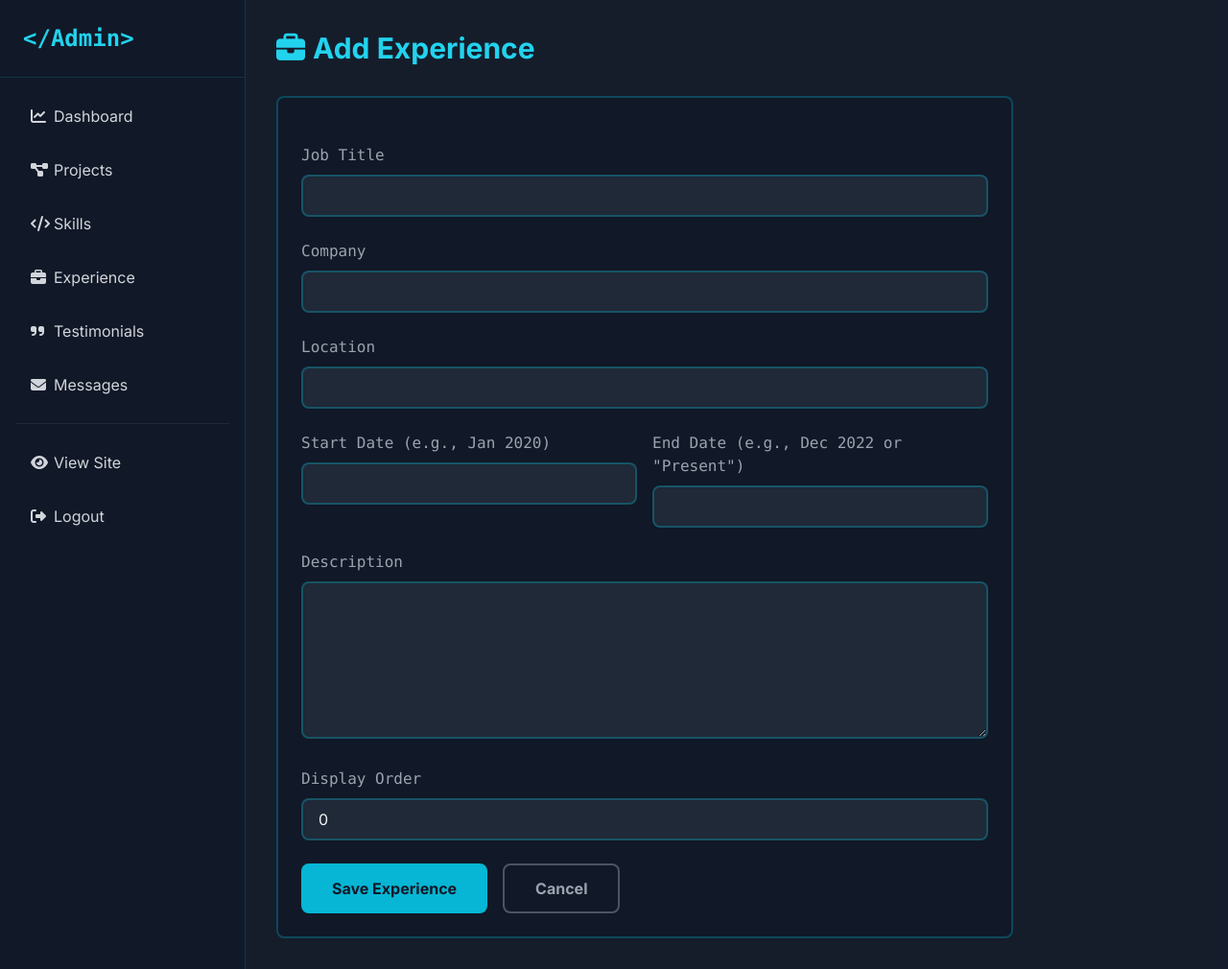
After one commit to dipakchaulagain/NetSysPortfolio, a Flask app: page /admin/experiences/add in a window 1280 px wide. The commit adds this page. Shown: the whole page at 96% size. Run offline with Flask 3, Linux system fonts and the light colour scheme; the visitor is signed in with stand-in values (Sample User, id 1); some libraries are stand-ins or nearby versions.

Commit message:
Add experience management section to the admin interface
Introduces a new 'Experience' section to the admin panel, including template files for managing and displaying experience entries, and updates the dashboard to show experience count.

Replit-Commit-Author: Agent
Replit-Commit-Session-Id: ec5596ed-b0c8-48f8-b899-dbd2295341eb
Replit-Commit-Checkpoint-Type: intermediate_checkpoint
Replit-Commit-Screenshot-Url: https://storage.googleapis.com/screenshot-production-us-central1/b881da80-9fe1-4ed1-a9f1-c1dde22a704d/ec5596ed-b0c8-48f8-b899-dbd2295341eb/maFyjaP

```diff
--- a/templates/admin/base_admin.html
+++ b/templates/admin/base_admin.html
@@ -19,6 +19,10 @@
             <a href="{{ url_for('admin.skills') }}" class="flex items-center px-4 py-3 text-gray-300 hover:bg-cyan-500/10 hover:text-cyan-400 rounded-lg transition mb-2">
                 <i class="fas fa-code w-6"></i>
                 <span>Skills</span>
+            </a>
+            <a href="{{ url_for('admin.experiences') }}" class="flex items-center px-4 py-3 text-gray-300 hover:bg-cyan-500/10 hover:text-cyan-400 rounded-lg transition mb-2">
+                <i class="fas fa-briefcase w-6"></i>
+                <span>Experience</span>
             </a>
             <a href="{{ url_for('admin.testimonials') }}" class="flex items-center px-4 py-3 text-gray-300 hover:bg-cyan-500/10 hover:text-cyan-400 rounded-lg transition mb-2">
                 <i class="fas fa-quote-right w-6"></i>
--- /dev/null
+++ b/templates/admin/experience_form.html
@@ -0,0 +1,78 @@
+{% extends 'admin/base_admin.html' %}
+
+{% block admin_content %}
+<div class="max-w-3xl">
+    <h1 class="text-3xl font-bold text-cyan-400 mb-8">
+        <i class="fas fa-briefcase mr-2"></i>{{ title }}
+    </h1>
+
+    <div class="bg-gray-900 border-2 border-cyan-500/30 rounded-lg p-6">
+        <form method="POST" class="space-y-6">
+            {{ form.hidden_tag() }}
+
+            <div>
+                <label class="block text-gray-400 mb-2 font-mono">{{ form.title.label }}</label>
+                {{ form.title(class="w-full bg-gray-800 border-2 border-cyan-500/30 rounded-lg px-4 py-2 text-gray-100 focus:border-cyan-500 focus:outline-none") }}
+                {% if form.title.errors %}
+                    <p class="text-red-400 text-sm mt-1">{{ form.title.errors[0] }}</p>
+                {% endif %}
+            </div>
+
+            <div>
+                <label class="block text-gray-400 mb-2 font-mono">{{ form.company.label }}</label>
+                {{ form.company(class="w-full bg-gray-800 border-2 border-cyan-500/30 rounded-lg px-4 py-2 text-gray-100 focus:border-cyan-500 focus:outline-none") }}
+                {% if form.company.errors %}
+                    <p class="text-red-400 text-sm mt-1">{{ form.company.errors[0] }}</p>
+                {% endif %}
+            </div>
+
+            <div>
+                <label class="block text-gray-400 mb-2 font-mono">{{ form.location.label }}</label>
+                {{ form.location(class="w-full bg-gray-800 border-2 border-cyan-500/30 rounded-lg px-4 py-2 text-gray-100 focus:border-cyan-500 focus:outline-none") }}
+                {% if form.location.errors %}
+                    <p class="text-red-400 text-sm mt-1">{{ form.location.errors[0] }}</p>
+                {% endif %}
+            </div>
+
+            <div class="grid grid-cols-2 gap-4">
+                <div>
+                    <label class="block text-gray-400 mb-2 font-mono">{{ form.start_date.label }}</label>
+                    {{ form.start_date(class="w-full bg-gray-800 border-2 border-cyan-500/30 rounded-lg px-4 py-2 text-gray-100 focus:border-cyan-500 focus:outline-none") }}
+                    {% if form.start_date.errors %}
+                        <p class="text-red-400 text-sm mt-1">{{ form.start_date.errors[0] }}</p>
+                    {% endif %}
+                </div>
+
+                <div>
+                    <label class="block text-gray-400 mb-2 font-mono">{{ form.end_date.label }}</label>
+                    {{ form.end_date(class="w-full bg-gray-800 border-2 border-cyan-500/30 rounded-lg px-4 py-2 text-gray-100 focus:border-cyan-500 focus:outline-none") }}
+                    {% if form.end_date.errors %}
+                        <p class="text-red-400 text-sm mt-1">{{ form.end_date.errors[0] }}</p>
+                    {% endif %}
+                </div>
+            </div>
+
+            <div>
+                <label class="block text-gray-400 mb-2 font-mono">{{ form.description.label }}</label>
+                {{ form.description(class="w-full bg-gray-800 border-2 border-cyan-500/30 rounded-lg px-4 py-2 text-gray-100 focus:border-cyan-500 focus:outline-none", rows="6") }}
+                {% if form.description.errors %}
+                    <p class="text-red-400 text-sm mt-1">{{ form.description.errors[0] }}</p>
+                {% endif %}
+            </div>
+
+            <div>
+                <label class="block text-gray-400 mb-2 font-mono">{{ form.order.label }}</label>
+                {{ form.order(class="w-full bg-gray-800 border-2 border-cyan-500/30 rounded-lg px-4 py-2 text-gray-100 focus:border-cyan-500 focus:outline-none") }}
+                {% if form.order.errors %}
+                    <p class="text-red-400 text-sm mt-1">{{ form.order.errors[0] }}</p>
+                {% endif %}
+            </div>
+
+            <div class="flex gap-4">
+                {{ form.submit(class="bg-cyan-500 hover:bg-cyan-600 text-gray-900 font-bold py-3 px-8 rounded-lg transition cursor-pointer") }}
+                <a href="{{ url_for('admin.experiences') }}" class="border-2 border-gray-600 text-gray-400 hover:border-gray-500 font-bold py-3 px-8 rounded-lg transition inline-block">Cancel</a>
+            </div>
+        </form>
+    </div>
+</div>
+{% endblock %}
```
Also changed, not shown: templates/admin/dashboard.html (+12 -0 lines), templates/admin/experiences.html (added, +51 -0 lines), 2 other files.
